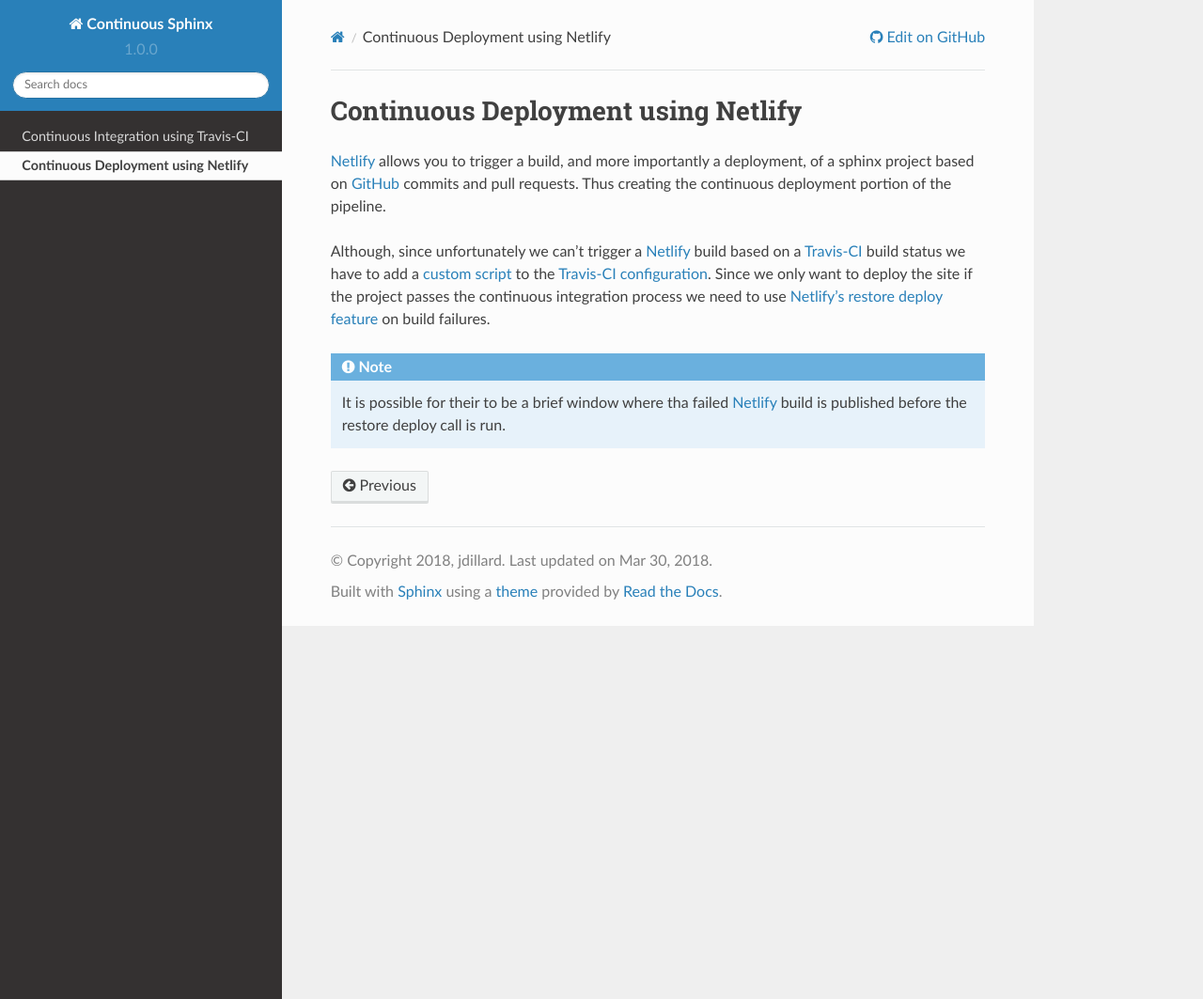
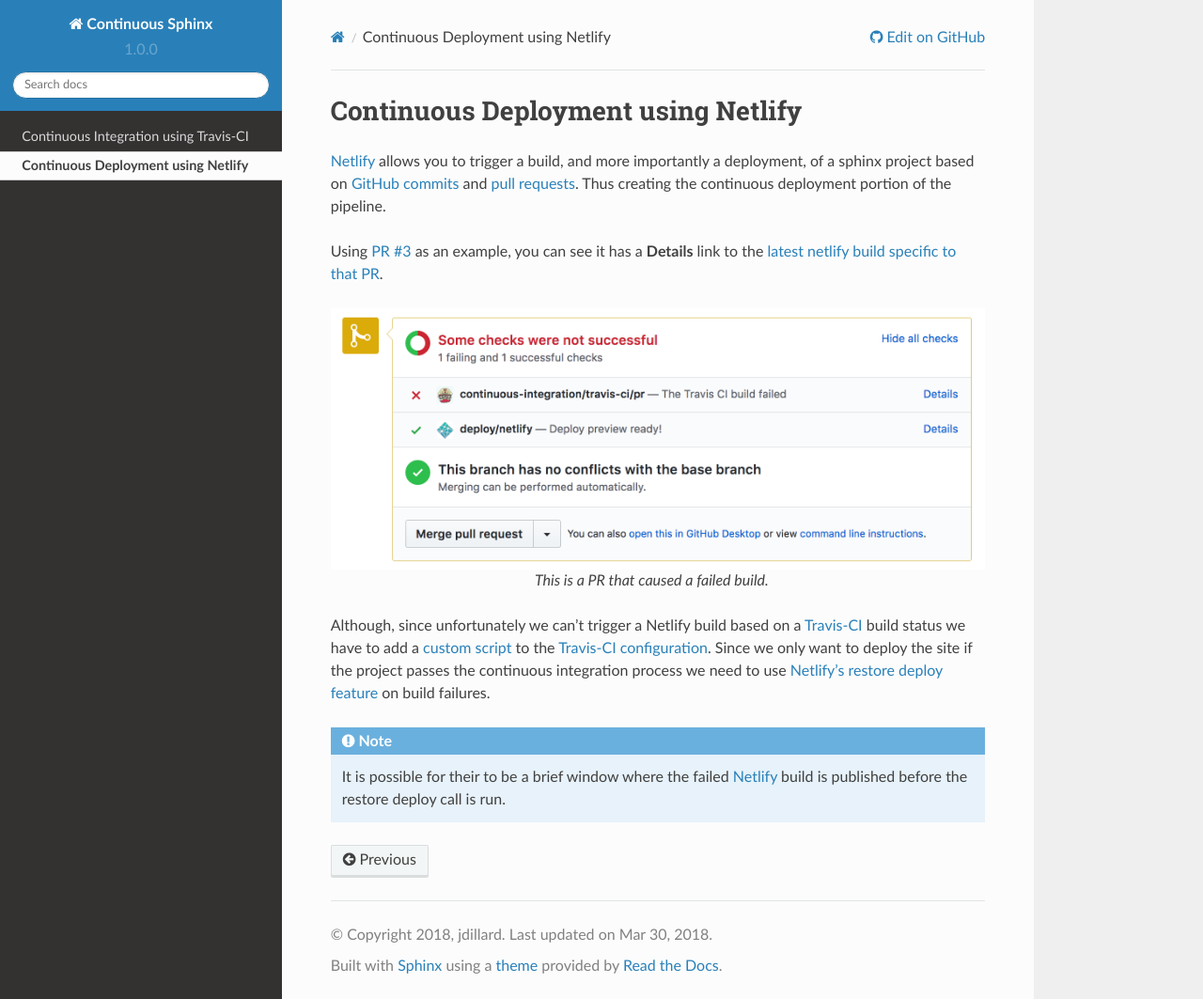
Before and after one commit to jdillard/continuous-sphinx, a Sphinx documentation site: the page built from source/continuous-deployment.rst, in a window 1280 px wide and 1063 px high. Shown: the whole window at 94% size. Built offline with Sphinx 7.4.7 and the Read the Docs theme 2.0.0, drawn with Linux system fonts in a browser that asks for light colours.

Commit message:
docs: add example pull request links

```diff
--- a/source/continuous-deployment.rst
+++ b/source/continuous-deployment.rst
@@ -2,21 +2,32 @@
 ===================================
 
 `Netlify`_ allows you to trigger a build, and more importantly a deployment, of
-a sphinx project based on `GitHub`_ commits and pull requests. Thus creating the
+a sphinx project based on `GitHub commits`_ and `pull requests`_. Thus creating the
 continuous deployment portion of the pipeline.
 
-Although, since unfortunately we can't trigger a `Netlify`_ build based on a
+Using `PR #3`_ as an example, you can see it has a **Details** link to the
+`latest netlify build specific to that PR`_.
+
+.. figure:: _static/pr-build-fail.png
+   :figclass: align-center
+
+   This is a PR that caused a failed build.
+
+Although, since unfortunately we can't trigger a Netlify build based on a
 `Travis-CI`_ build status we have to add a `custom script`_ to the `Travis-CI
 configuration`_. Since we only want to deploy the site if the project passes the
 continuous integration process we need to use `Netlify's restore deploy
 feature`_ on build failures.
 
-.. note:: It is possible for their to be a brief window where tha failed
+.. note:: It is possible for their to be a brief window where the failed
    `Netlify`_ build is published before the restore deploy call is run.
 
 .. _custom script: https://github.com/jdillard/continuous-sphinx/blob/master/restore.sh
-.. _GitHub: https://github.com
+.. _GitHub commits: https://github.com/jdillard/continuous-sphinx/commits/master
+.. _latest netlify build specific to that PR: https://deploy-preview-3--continuous-sphinx.netlify.com/
 .. _Netlify: https://www.netlify.com/
 .. _Netlify's restore deploy feature: https://www.netlify.com/docs/api/#deploys
+.. _PR #3: https://github.com/jdillard/continuous-sphinx/pull/3
+.. _pull requests: https://github.com/jdillard/continuous-sphinx/pulls
 .. _Travis-CI: https://travis-ci.org/
 .. _Travis-CI configuration: https://github.com/jdillard/continuous-sphinx/blob/master/.travis.yml
```
